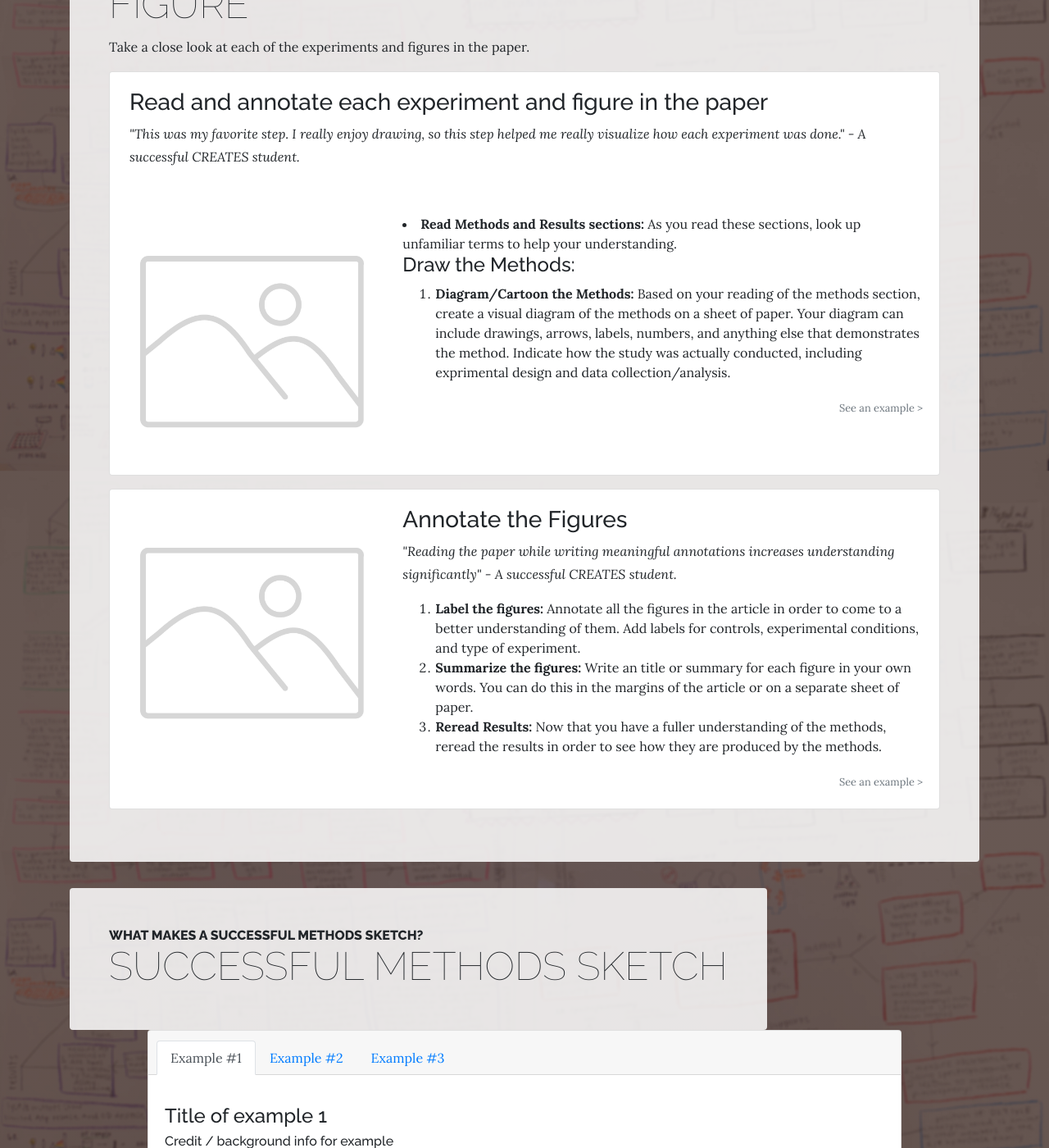
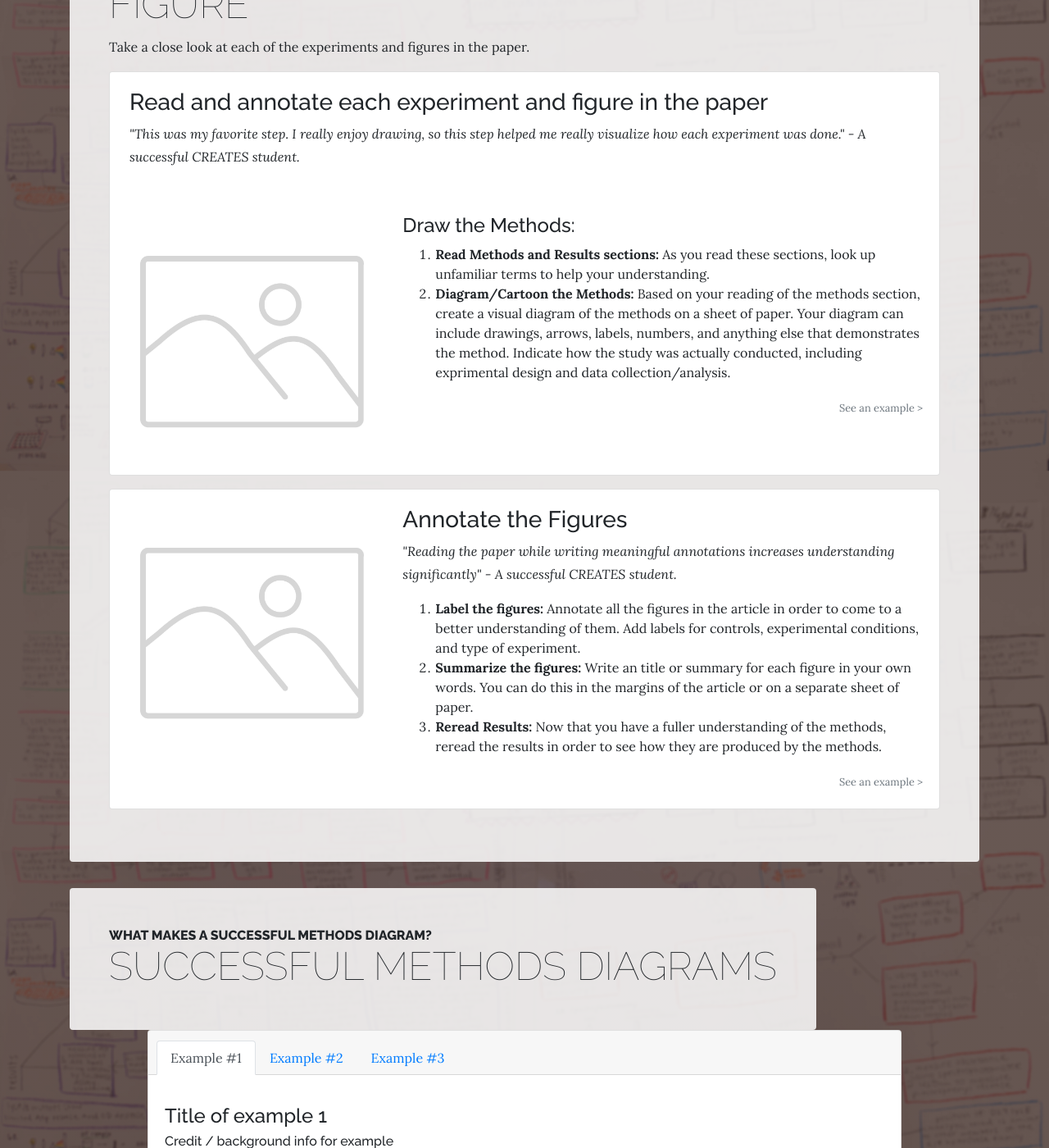
Before and after one commit to woof84/woof84.github.io-creates, a Jekyll site: the page built from r.html, in a window 1280 px wide and 1400 px high, scrolled down 395 px. Shown: the whole window at 82% size. Built offline with Jekyll 4.4.1, drawn with Linux system fonts in a browser that asks for light colours; nearby versions of some CDN libraries.

Commit message:
Update r.html

```diff
--- a/r.html
+++ b/r.html
@@ -32,9 +32,9 @@ layout: page
                           </div>
                           <div class="col-md-8">
                               <div class="card-body">
-                                   <li><strong>Read Methods and Results sections: </strong>As you read these sections, look up unfamiliar terms to help your understanding.</li>
                                   <h4>Draw the Methods:</h4>
                                   <ol>
+                                    <li><strong>Read Methods and Results sections: </strong>As you read these sections, look up unfamiliar terms to help your understanding.</li>
                                     <li><strong>Diagram/Cartoon the Methods: </strong>Based on your reading of the methods section, create a visual diagram of the methods on a sheet of paper. Your diagram can include drawings, arrows, labels, numbers, and anything else that demonstrates the method. Indicate how the study was actually conducted, including exprimental design and data collection/analysis.</li>
                                   </ol>
                                   <p class="card-text text-right"><a data-toggle="modal" data-target="#step-1-1-info" href="#"><small class="text-muted">See an example ></small></a></p>
@@ -84,8 +84,8 @@ layout: page
         <div class="product-item-title d-flex">
           <div class="bg-faded p-5 d-flex mr-auto rounded"><!-- change to ml-auto to push right -->
             <h2 class="section-heading mb-0">
-              <span class="section-heading-upper">What makes a successful methods sketch?</span>
-              <span class="section-heading-lower">Successful methods sketch</span>
+              <span class="section-heading-upper">What makes a successful methods diagram?</span>
+              <span class="section-heading-lower">Successful methods diagrams</span>
             </h2>
           </div>
         </div>
```
